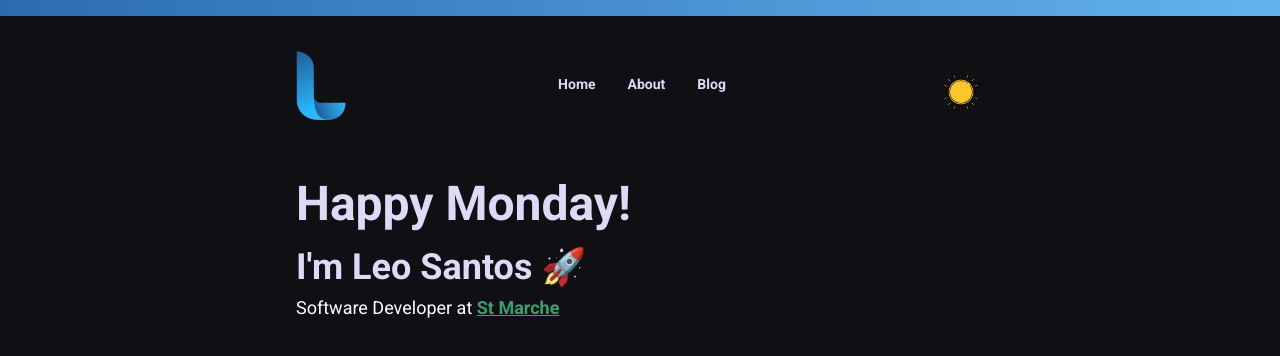
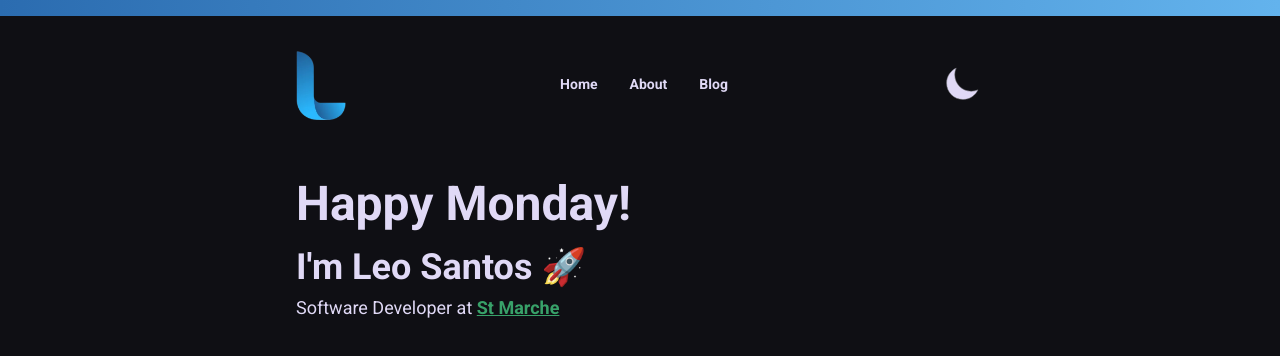
Before and after one commit to leosantosw/leosantos.tech, a Next.js app: page / in a window 1280 px wide. Shown: the top 356 px of the page. Built offline with nearby package versions, Linux system fonts and the light colour scheme.

Commit message:
feat: implement toggle menu for theme mode

```diff
--- a/components/NavLink/index.tsx
+++ b/components/NavLink/index.tsx
@@ -14,7 +14,6 @@ export function NavLink({ children, href }: NavLinkProps) {
         fontSize="sm"
         fontWeight="semibold"
         display="inline-block"
-        color="gray.50"
       >
         {children}
       </Text>
--- a/pages/_document.tsx
+++ b/pages/_document.tsx
@@ -1,3 +1,4 @@
+import { theme } from '../styles/global'
 import { ColorModeScript } from '@chakra-ui/react'
 import { Html, Head, Main, NextScript } from 'next/document'
 
@@ -12,7 +13,7 @@ export default function Document() {
         />
       </Head>
       <body>
-        <ColorModeScript />
+        <ColorModeScript initialColorMode={theme.config.initialColorMode} />
         <Main />
         <NextScript />
       </body>
--- a/pages/index.tsx
+++ b/pages/index.tsx
@@ -1,11 +1,14 @@
 import Link from 'next/link'
 import Image from 'next/image'
 import sunImg from '../public/assets/sun.svg'
+import moonImg from '../public/assets/moon.svg'
 import { NavLink } from '../components/NavLink'
 import { GradientLine } from '../components/GradientLine'
-import { Box, Button, Container, Flex, Text } from '@chakra-ui/react'
+import { Button, Container, Flex, Text, useColorMode } from '@chakra-ui/react'
 
 export default function Home() {
+  const { colorMode, toggleColorMode } = useColorMode()
+
   return (
     <Flex
       as="header"
@@ -45,33 +48,39 @@ export default function Home() {
           <NavLink href="#">Blog</NavLink>
         </Flex>
 
-        <Box mt="4">
+        <Flex>
           <Button
+            p="1"
+            h="40px"
             display="flex"
             variant="unstyled"
             alignItems="center"
             justifyContent="center"
-            h="42px"
-            p="1"
+            onClick={toggleColorMode}
           >
-            <Image width={38} height={38} src={sunImg} alt="switch theme" />
+            <Image
+              width={34}
+              height={34}
+              src={colorMode == 'dark' ? moonImg : sunImg}
+              alt="switch theme"
+            />
           </Button>
-        </Box>
+        </Flex>
       </Container>
       <Container
+        p={4}
         maxWidth="720px"
-        p={4}
         display="flex"
         flexDir="column"
         justifyContent="center"
       >
-        <Text color="gray.50" fontSize="5xl" fontWeight="extrabold">
+        <Text fontSize="5xl" fontWeight="extrabold">
           Happy Monday!
         </Text>
-        <Text color="gray.50" fontSize="4xl" fontWeight="bold">
+        <Text fontSize="4xl" fontWeight="bold">
           I&apos;m Leo Santos 🚀
         </Text>
-        <Text color="white" fontSize="lg" fontWeight="light">
+        <Text fontSize="lg" fontWeight="light">
           Software Developer at{' '}
           <Link href="https://www.marche.com.br" target="_blank">
             <Text
--- a/styles/global.ts
+++ b/styles/global.ts
@@ -1,8 +1,14 @@
-import { extendTheme } from '@chakra-ui/react'
+import { extendTheme, type ThemeConfig } from '@chakra-ui/react'
 import { colors } from './theme/colors'
+
+const config: ThemeConfig = {
+  initialColorMode: 'dark',
+  useSystemColorMode: false
+}
 
 export const theme = extendTheme({
   colors,
+  config,
   fonts: {
     heading: 'Roboto',
     body: 'Roboto'
@@ -11,8 +17,14 @@ export const theme = extendTheme({
     global: {
       body: {
         height: '100vh',
-        color: 'gray.50',
-        backgroundColor: 'gray.800'
+        _dark: {
+          bg: 'gray.800',
+          color: 'gray.50'
+        },
+        _light: {
+          bg: 'gray.50',
+          color: 'gray.800'
+        }
       },
       button: {
         _focus: {
```
Also changed, not shown: public/assets/moon.svg.
